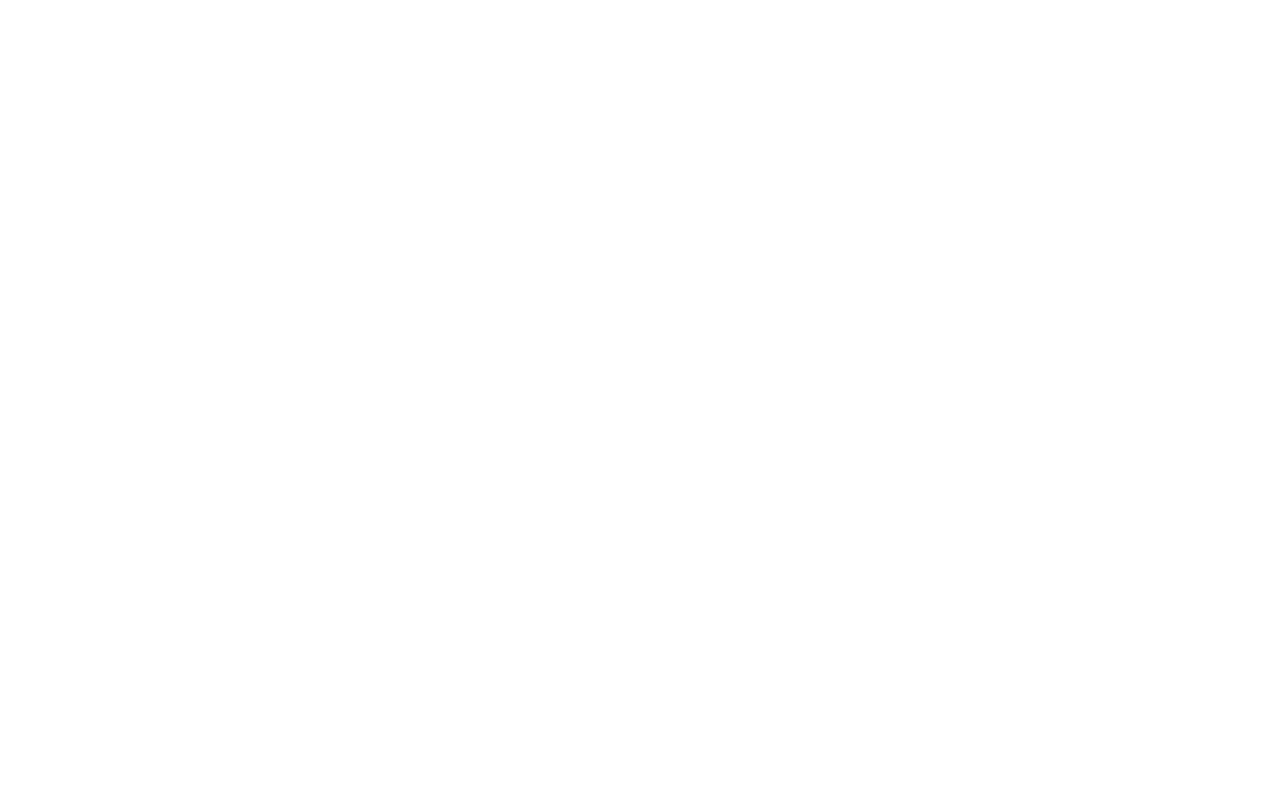
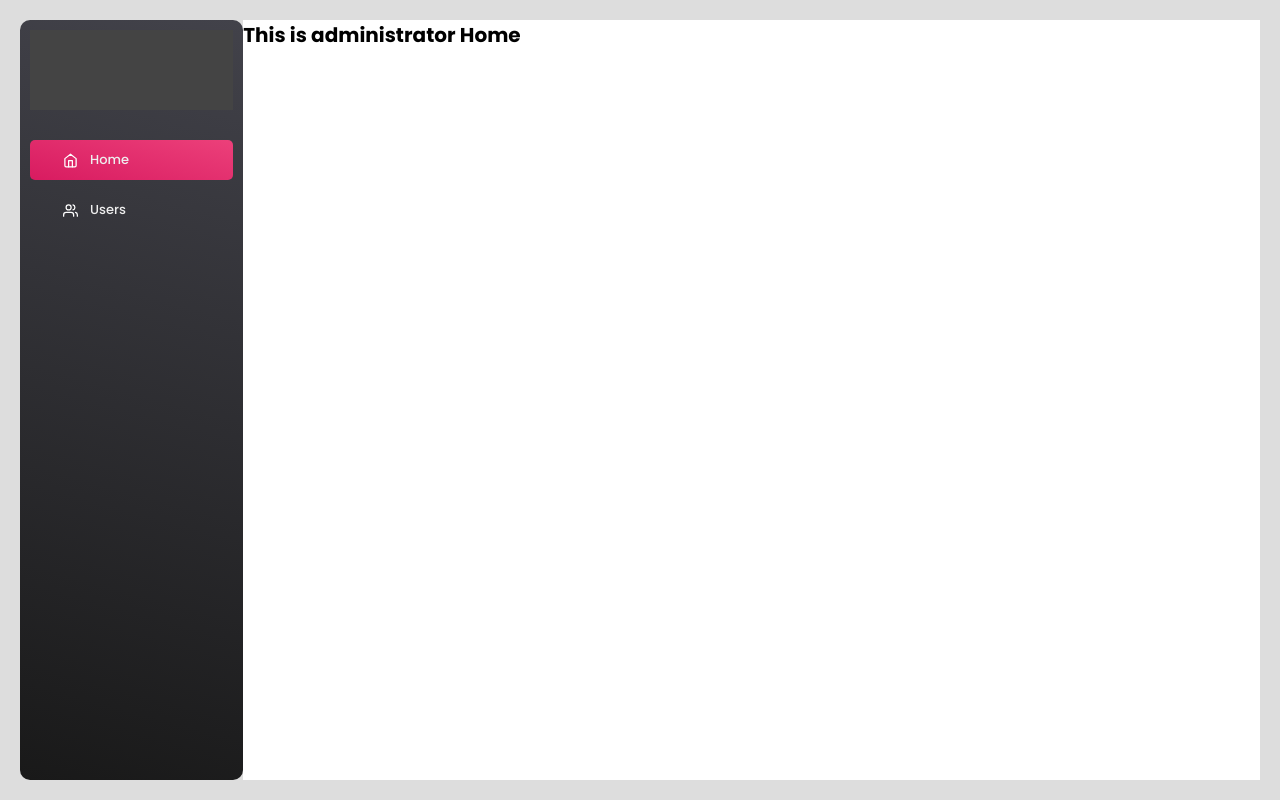
Before and after one commit to piyumanthaAB/arch-hrm, a React (Create React App) app in the folder client/: page /admin/home in a window 1280 px wide. Before the commit this address had no page. Built offline with nearby package versions, Linux system fonts and the light colour scheme.

Commit message:
dashboard initialized

```diff
--- a/client/src/App.js
+++ b/client/src/App.js
@@ -1,6 +1,8 @@
 import { BrowserRouter as Router, Route, Routes } from 'react-router-dom';
 import UserLogin from './pages/UserLogin';
 import UserSIgnUp from './pages/UserSIgnUp';
+import AdminHome from './pages/Admin/AdminHome';
+import AdminUsers from './pages/Admin/AdminUsers';
 
 function App() {
   return (
@@ -8,6 +10,8 @@ function App() {
       <Routes>
         <Route exact path="/" element={<UserLogin />} />
         <Route exact path="/signup" element={<UserSIgnUp />} />
+        <Route exact path="/admin/home" element={<AdminHome />} />
+        <Route exact path="/admin/users" element={<AdminUsers />} />
       </Routes>
     </Router>
   );
--- /dev/null
+++ b/client/src/components/shared/Dashboard.jsx
@@ -0,0 +1,50 @@
+import React, { useEffect, useState } from 'react';
+import * as d from './DashboardElements';
+import { FiHome, FiUsers, FiBook, FiCheckCircle } from 'react-icons/fi';
+import { adminLinks } from '../../data/adminLinks';
+import { userLinks } from '../../data/userLinks';
+import { useLocation } from 'react-router-dom';
+
+const Dashboard = ({ rightContainerContent }) => {
+  const location = useLocation();
+  const [navLinks, setNavLinks] = useState(adminLinks);
+  const [currentPath, setCurrentPath] = useState('/admin/home');
+
+  useEffect(() => {
+    setCurrentPath(location.pathname);
+  }, []);
+
+  return (
+    <d.Container>
+      <d.LeftPanel>
+        <d.PanelTop></d.PanelTop>
+        <d.PanelBody>
+          {navLinks.map((link, idx) => {
+            console.log({ currentPath });
+            console.log({ linkUrl: link.url });
+            console.log(
+              currentPath === link.url || currentPath.includes(link.url)
+            );
+            return (
+              <d.NavItem
+                key={idx}
+                to={link.url}
+                background={
+                  currentPath === link.url || currentPath.includes(link.url)
+                    ? 'linear-gradient(195deg, #ec407a, #d81b60)'
+                    : '#aaalinear-gradient(195deg, #242424, #242424)'
+                }
+              >
+                <d.IconContainer>{link.icon}</d.IconContainer>
+                <d.NavItemTextContainer>{link.linkText}</d.NavItemTextContainer>
+              </d.NavItem>
+            );
+          })}
+        </d.PanelBody>
+      </d.LeftPanel>
+      <d.RightContainer>{rightContainerContent}</d.RightContainer>
+    </d.Container>
+  );
+};
+
+export default Dashboard;
--- /dev/null
+++ b/client/src/components/shared/DashboardElements.js
@@ -0,0 +1,64 @@
+import styled from 'styled-components';
+import { Link } from 'react-router-dom';
+
+export const Container = styled.div`
+  width: 100%;
+  height: 100vh;
+  background-color: #ddd;
+  display: flex;
+  padding: 2rem;
+`;
+
+export const LeftPanel = styled.div`
+  width: 18%;
+  background-image: linear-gradient(195deg, #42424a, #191919);
+  border-radius: 1rem;
+  padding: 1rem;
+  display: flex;
+  flex-direction: column;
+`;
+export const PanelTop = styled.div`
+  width: 100%;
+  min-height: 8rem;
+  background-color: #444;
+`;
+
+export const PanelBody = styled.div`
+  width: 100%;
+  /* background-color: red; */
+  padding: 2rem 0;
+`;
+
+export const NavItem = styled(Link)`
+  width: 100%;
+  text-decoration: none;
+  /* background-color: ${(props) => props.fontsize || '1.5rem'}; */
+  background-image: ${(props) => props.background};
+  display: flex;
+  justify-content: flex-start;
+  align-items: center;
+  border-radius: 0.5rem;
+  padding: 0 2rem;
+  margin: 1rem 0;
+`;
+
+export const IconContainer = styled.div`
+  width: 4rem;
+  height: 4rem;
+  display: flex;
+  justify-content: center;
+  align-items: center;
+  color: #fff;
+  font-size: 1.5rem;
+`;
+
+export const NavItemTextContainer = styled.div`
+  color: #eee;
+  font-size: 1.3rem;
+  font-weight: 500;
+`;
+
+export const RightContainer = styled.div`
+  flex: 1;
+  background-color: #fff;
+`;
--- /dev/null
+++ b/client/src/data/adminLinks.js
@@ -0,0 +1,16 @@
+import { FiHome, FiUsers, FiBook, FiCheckCircle } from 'react-icons/fi';
+
+const links = [
+  {
+    icon: <FiHome />,
+    linkText: 'Home',
+    url: '/admin/home',
+  },
+  {
+    icon: <FiUsers />,
+    linkText: 'Users',
+    url: '/admin/users',
+  },
+];
+
+export { links as adminLinks };
--- /dev/null
+++ b/client/src/data/userLinks.js
@@ -0,0 +1,16 @@
+import { FiHome, FiUsers, FiBook, FiCheckCircle } from 'react-icons/fi';
+
+const links = [
+  {
+    icon: <FiHome />,
+    linkText: 'Home',
+    url: '/user/home',
+  },
+  {
+    icon: <FiBook />,
+    linkText: 'Profile',
+    url: '/user/profile',
+  },
+];
+
+export { links as userLinks };
--- /dev/null
+++ b/client/src/pages/Admin/AdminHome.js
@@ -0,0 +1,10 @@
+import React from 'react';
+import Dashboard from '../../components/shared/Dashboard';
+
+const AdminHome = () => {
+  return (
+    <Dashboard rightContainerContent={<h1>This is administrator Home</h1>} />
+  );
+};
+
+export default AdminHome;
--- /dev/null
+++ b/client/src/pages/Admin/AdminUsers.js
@@ -0,0 +1,12 @@
+import React from 'react';
+import Dashboard from '../../components/shared/Dashboard';
+
+const AdminUsers = () => {
+  return (
+    <Dashboard
+      rightContainerContent={<h1>This is administrator Users page</h1>}
+    />
+  );
+};
+
+export default AdminUsers;
```
